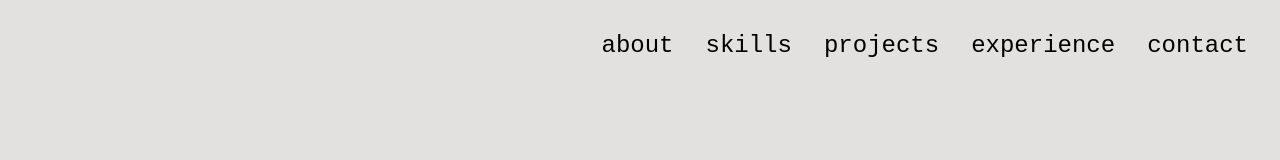
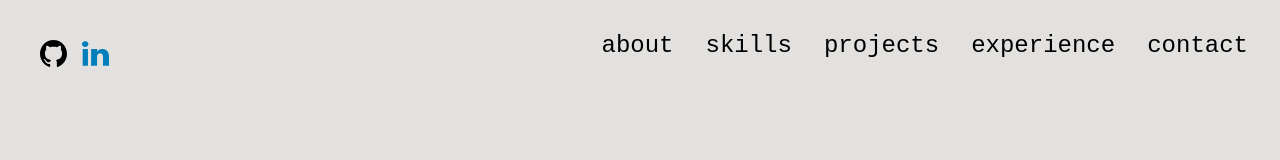
Before and after one commit to 13ack2basixs/portfolio, a React (Vite) app: page / in a window 1280 px wide. Shown: the top 160 px of the page. Built offline with nearby package versions, Linux system fonts and the light colour scheme.

Commit message:
Add socials

```diff
--- a/src/App.jsx
+++ b/src/App.jsx
@@ -7,11 +7,13 @@ import Skills from './components/Skills/Skills';
 import Projects from './components/Projects/Projects';
 import Experience from './components/Experience/Experience';
 import Contact from './components/Contact/Contact';
+import Socials from './components/Socials/Socials';
 
 function App() {
 
   return (
     <div>
+      <Socials />
       <div className='name-container'>
         <LastName />
         <FirstName />
--- /dev/null
+++ b/src/components/Socials/SocialIcon.css
@@ -0,0 +1,4 @@
+.icon {
+    width: 1.7rem;
+    height: 1.7rem;
+}
--- /dev/null
+++ b/src/components/Socials/SocialIcon.jsx
@@ -0,0 +1,11 @@
+import './SocialIcon.css'
+
+const SocialIcon = ({name, link, svg }) => {
+    return (
+        <a href={link} target='_blank'>
+            <img className='icon' src={svg} alt={name} />
+        </a>
+    )
+}
+
+export default SocialIcon;
--- /dev/null
+++ b/src/components/Socials/Socials.css
@@ -0,0 +1,6 @@
+.socials-container {
+    position: fixed;
+    display: flex;
+    align-items: center;
+    gap: 15px;
+}
--- /dev/null
+++ b/src/components/Socials/Socials.jsx
@@ -0,0 +1,33 @@
+import './Socials.css'
+import SocialIcon from './SocialIcon';
+import githubSVG from '../../assets/socials/github.svg';
+import linkedinSVG from '../../assets/socials/linkedin.svg';
+
+const socialIcons = [
+    {
+        name: "Github",
+        link: "https://github.com/13ack2basixs",
+        svg: githubSVG
+    },
+    {
+        name: "LinkedIn",
+        link: "https://www.linkedin.com/in/hongwei13",
+        svg: linkedinSVG
+    }
+]
+
+const Socials = () => {
+    return (
+        <div className='socials-container'>
+            {socialIcons.map((icon) => (
+                <SocialIcon
+                    key={icon.name}
+                    link={icon.link}
+                    svg={icon.svg}
+                />
+            ))}
+        </div>
+    )
+}
+
+export default Socials;
```
Also changed, not shown: src/assets/socials/github.svg (added), src/assets/socials/linkedin.svg (added).
